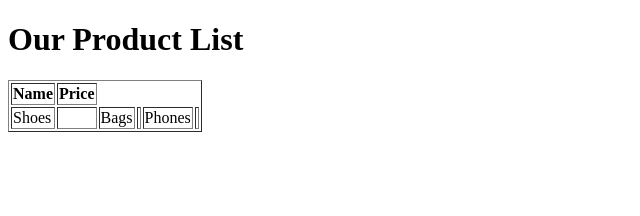
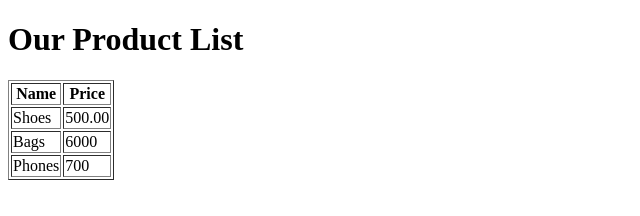
Before and after one commit to SofomerSoftwares/PROJECTX, a plain HTML site: page product.html in a window 1280 px wide. Shown: the whole page, without its empty margins (0-640 px from the left). Drawn offline with Linux system fonts and the light colour scheme.

Commit message:
product mod file

```diff
--- a/product.html
+++ b/product.html
@@ -6,16 +6,23 @@
 </head>
 <body>
 <h1>Our Product List </h1>
-<table border="1">
+<table border="1" >
+	<tr>
 	<th>Name</th>
 	<th>Price</th>
+</tr>
 	<tbody>
+<tr>
   <td>Shoes</td>
-  <td></td>
+  <td>500.00</td>
+  <tr>
   <td>Bags </td>
-  <td></td>
+  <td>6000</td>
+</tr>
+  <tr>
   <td> Phones</td>
-  <td></td>
+  <td>700</td>
+</tr>
 </tbody>
 </table>
 </body>
```
